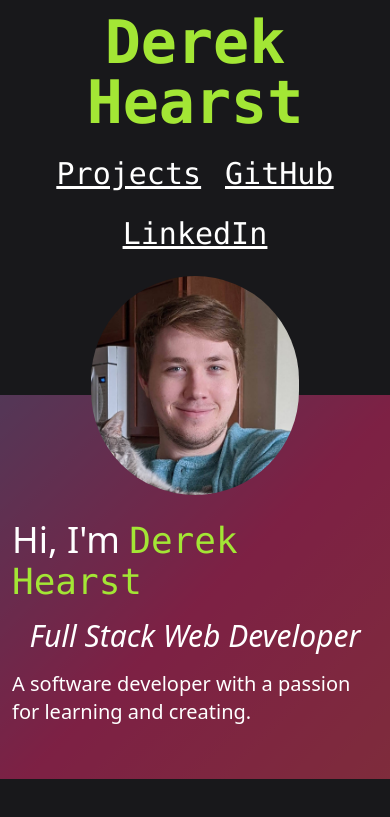
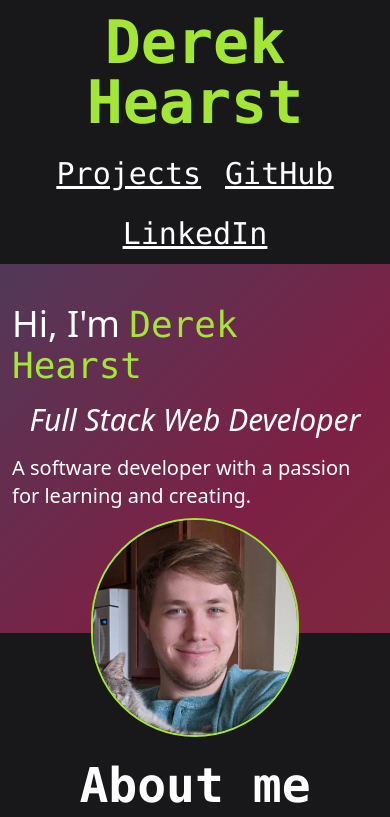
Before and after one commit to derekhearst/derekhearst, a SvelteKit app: page / in a window 390 px wide. Shown: the top 817 px of the page. Built offline with nearby package versions, Linux system fonts and the light colour scheme.

Commit message:
added some nice scroll animations

```diff
--- a/src/routes/+page.svelte
+++ b/src/routes/+page.svelte
@@ -1,5 +1,17 @@
-<script>
+<script lang="ts">
 	import ProfilePic from '$lib/images/profile.jpg';
+	let scrollY: number;
+
+	let goingUp = false;
+	let lastScroll = 0;
+	$: {
+		if (scrollY < lastScroll) {
+			goingUp = false;
+		} else {
+			goingUp = true;
+		}
+		lastScroll = scrollY;
+	}
 </script>
 
 <svelte:head>
@@ -8,27 +20,27 @@
 	<meta name="author" content="Derek Hearst" />
 	<title>Derek Hearst</title>
 </svelte:head>
+<svelte:window bind:scrollY />
 
-<header class="flex flex-col flex-wrap items-center justify-center gap-6 p-3 py-3 font-mono text-3xl text-center bg-zinc-900 text-lime-400 sm:py-5 sm:flex-row sm:justify-start ">
+<header class="flex flex-col flex-wrap items-center justify-center gap-6 p-3 py-3 font-mono text-3xl text-center bg-zinc-900 text-lime-400 sm:py-5 sm:flex-row md:justify-start sticky top-0 transition-all ease-in-out duration-300" class:goingUp>
 	<h1 class="text-6xl font-bold">Derek Hearst</h1>
 	<nav class="flex flex-wrap items-center justify-center gap-6 text-white underline">
 		<a href="#projects">Projects</a>
 		<a href="https://github.com/derekhearst" target="_blank" rel="noreferrer">GitHub</a>
 		<a href="https://www.linkedin.com/in/derekhearst/" target="_blank" rel="noreferrer">LinkedIn</a>
 	</nav>
-	<img src={ProfilePic} alt="Derek Hearst" class="block rounded-full w-52 -mb-28 sm:mb-0 sm:ml-auto sm:hidden" />
 </header>
 
-<body class="flex items-center justify-center gap-2 p-3 py-10 text-white bg-gray-800 min-h-96 niceBg border-t-lime-400 pt-28 sm:pt-10">
+<body class="flex flex-col md:flex-row items-center justify-center gap-2 p-3 py-10 text-white bg-gray-800 min-h-96 niceBg border-t-lime-400 -mb-36 md:mb-0">
 	<div class="flex flex-col items-center gap-4">
 		<h2 class="text-4xl">Hi, I'm <span class="font-mono text-lime-400">Derek Hearst</span></h2>
 		<h3 class="text-3xl italic">Full Stack Web Developer</h3>
 		<p class="text-xl">A software developer with a passion for learning and creating.</p>
 	</div>
-	<img src={ProfilePic} alt="Derek Hearst" class="hidden border-2 rounded-full border-lime-400 w-52 -mb-28 sm:mb-0 sm:block" />
+	<img src={ProfilePic} alt="Derek Hearst" class="border-2 rounded-full border-lime-400 w-52 " />
 </body>
 
-<body id="aboutme" class="flex flex-col items-center gap-10 p-4 text-white bg-zinc-900 py-9 ">
+<body id="aboutme" class="flex flex-col items-center gap-10 p-4 text-white bg-zinc-900 py-9 pt-32 md:pt-4">
 	<h3 class="font-mono text-5xl font-bold">About me</h3>
 	<div class="flex flex-col max-w-5xl gap-8 text-xl">
 		<p>My interest in development started with game modding with Lua, leading me to web development and full stack development. I enjoy learning new technologies and creating projects with them.</p>
@@ -91,4 +103,12 @@
 			background-position: 0% 50%;
 		}
 	}
+	.goingUp {
+		top: -180px;
+	}
+	@media (max-width: 768px) {
+		.goingUp {
+			top: -400px;
+		}
+	}
 </style>
```
